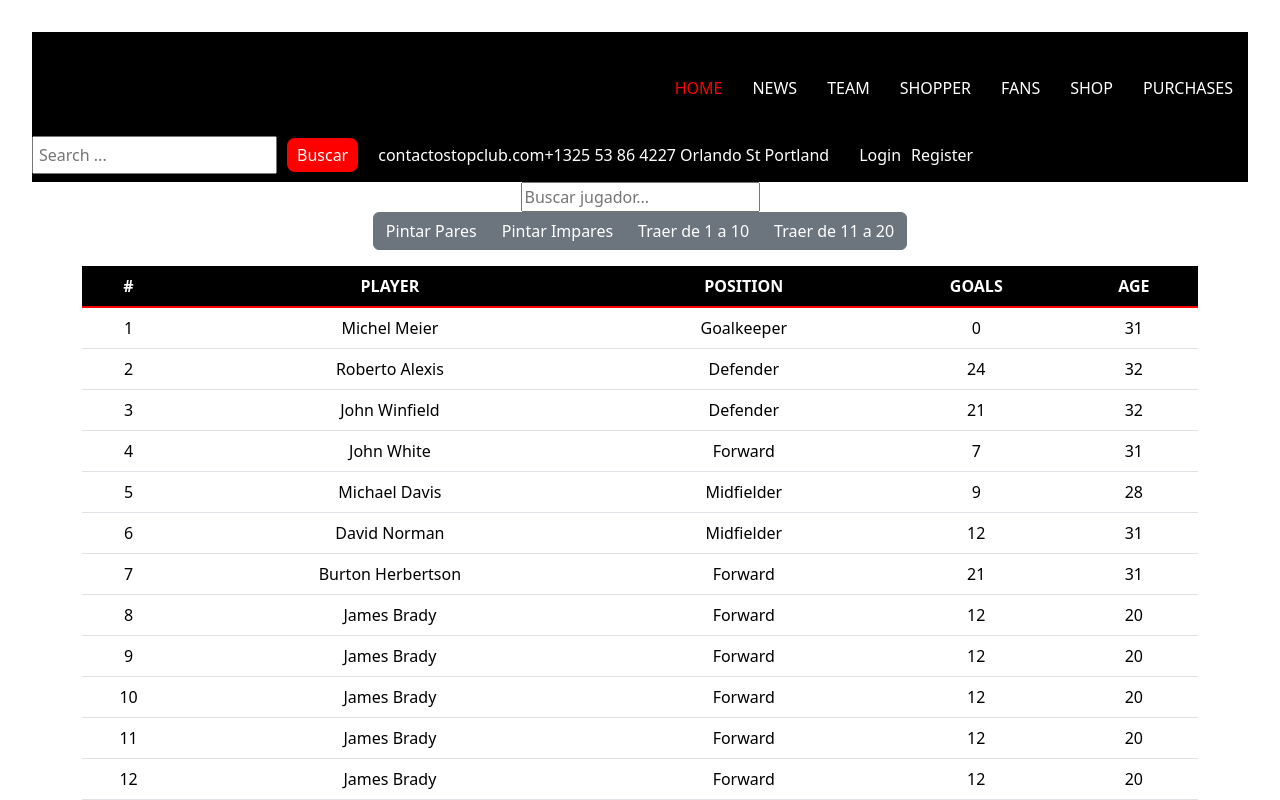
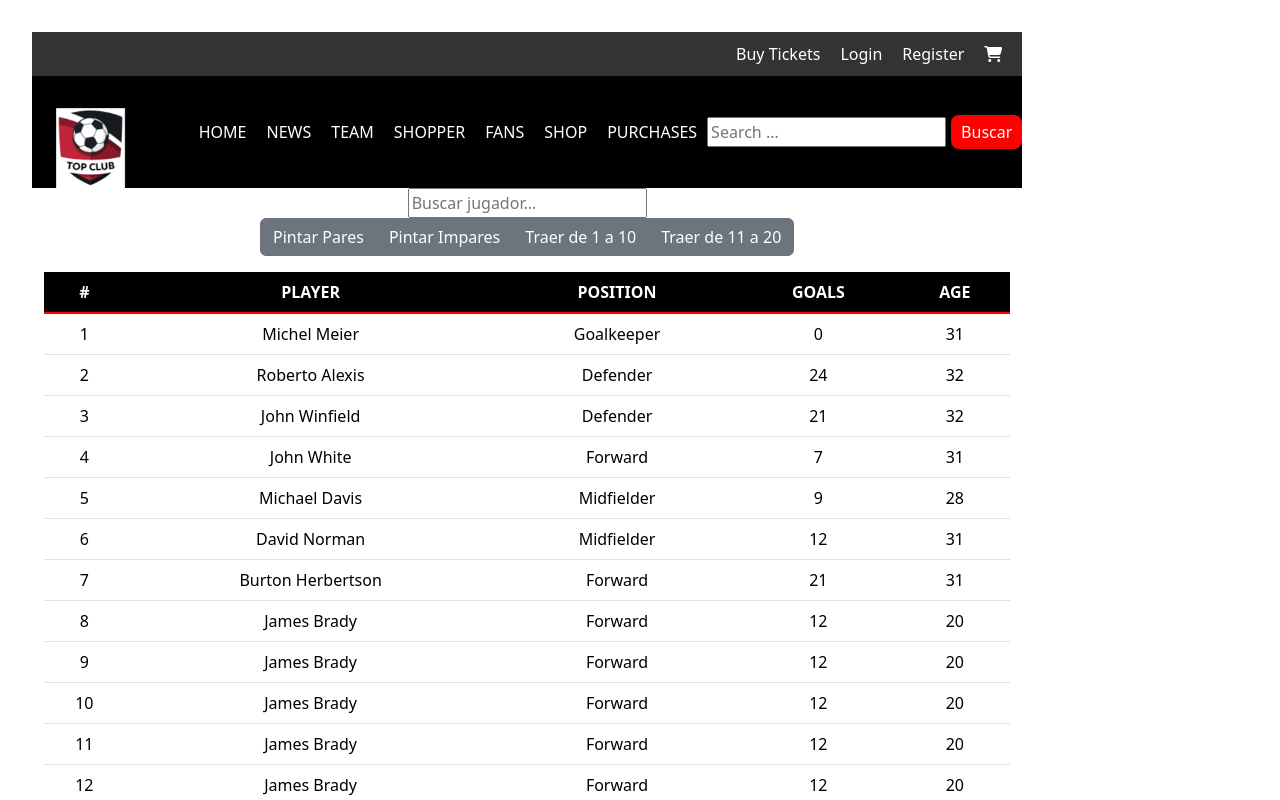
Before and after one commit to danibui/futbol_project, a React (Vite) app: page / in a window 1280 px wide. Shown: the top 800 px of the page. Built offline with nearby package versions, Linux system fonts and the light colour scheme.

Commit message:
Se implementa nuevo menu y se ajustan visuales del submenu

```diff
--- a/package.json
+++ b/package.json
@@ -10,6 +10,7 @@
     "preview": "vite preview"
   },
   "dependencies": {
+    "@fortawesome/fontawesome-free": "^6.5.2",
     "bootstrap": "^5.3.3",
     "react": "^18.2.0",
     "react-bootstrap": "^2.10.2",
--- a/src/App.jsx
+++ b/src/App.jsx
@@ -5,6 +5,7 @@ import  NavBar from './componentes/navbar_boostrap';
 import ResponsiveBreakpointsExample from './componentes/table';
 import 'bootstrap/dist/css/bootstrap.min.css';
 import Icons from './componentes/icons';
+import '@fortawesome/fontawesome-free/css/all.min.css';
 
 const element = <h1>Hello, world</h1>
 
--- a/src/componentes/Navbar.css
+++ b/src/componentes/Navbar.css
@@ -1,10 +1,16 @@
-/* NavBar.css */
+/* Estilos generales */
 .navbar {
-    background-color: #000; /* Fondo negro */
-    color: #fff; /* Texto blanco */
+  background: #000;
+  color: #fff;
   display: flex;
+  align-items: center;
   justify-content: space-between;
   padding: 10px 20px;
+}
+
+.logo img {
+  height: 80px;
+  margin-right: 40px;
 }
 
 .nav-links {
@@ -12,22 +18,34 @@
   margin: 0;
   padding: 0;
   display: flex;
+  align-items: center;
 }
 
 .nav-item {
-    padding: 0 15px;
-    cursor: pointer;
+  margin: 0 10px;
+  position: relative;
 }
 
 .nav-item a {
+  color: #fff;
   text-decoration: none;
-    color: #fff; /* Texto blanco */
-    transition: color 0.3s ease;
+  padding: 5px 0;
 }
 
-  .nav-item a:hover,
-  .nav-item.active a {
-    color: #f00; /* Texto rojo al pasar el mouse o en el enlace activo */
+.nav-item a::after {
+  content: '';
+  display: block;
+  width: 0;
+  height: 2px;
+  background: red;
+  transition: width 0.3s;
+  position: absolute;
+  bottom: 0;
+  left: 0;
+}
+
+.nav-item a:hover::after {
+  width: 100%;
 }
 
 .user-interactions {
@@ -36,38 +54,104 @@
 }
 
 .user-interactions form {
+  display: flex;
+  align-items: center;
+}
+
+.user-interactions input[type="text"] {
+  color: #000;
+  margin-right: 5px;
+}
+
+.user-interactions button {
+  color: #fff;
+  background: red;
+  padding: 5px 10px;
+  border: none;
+  cursor: pointer;
+}
+
+.user-interactions button:hover {
+  background: darkred;
+}
+
+/* Estilos para el menú superior */
+.top-menu {
+  background: #333;
+  color: #fff;
+  padding: 10px 20px;
+  display: flex;
+  justify-content: flex-end;
+}
+
+.top-menu .top-menu-links {
+  list-style-type: none;
+  margin: 0;
+  padding: 0;
+  display: flex;
+  align-items: center;
+}
+
+.top-menu .top-menu-item {
+  margin-left: 20px;
+}
+
+.top-menu .top-menu-item a {
+  color: #fff;
+  text-decoration: none;
+  padding: 5px 0;
+}
+
+.top-menu .top-menu-item a:hover {
+  color: red;
+}
+
+/* Estilos responsivos */
+@media (max-width: 768px) {
+  .navbar {
+    flex-direction: column;
+    align-items: flex-start;
+  }
+
+  .nav-links {
+    flex-direction: column;
+    width: 100%;
+  }
+
+  .nav-item {
+    margin: 10px 0;
+  }
+
+  .user-interactions {
+    width: 100%;
+    justify-content: space-between;
+  }
+
+  .top-menu {
+    justify-content: center;
+  }
+}
+
+@media (max-width: 480px) {
+  .logo img {
+    height: 60px;
     margin-right: 20px;
   }
 
+  .nav-item a {
+    font-size: 14px;
+  }
+
+  .user-interactions form {
+    flex-direction: column;
+  }
+
   .user-interactions input[type="text"] {
-    padding: 5px;
-    margin-right: 10px;
+    margin-right: 0;
+    margin-bottom: 10px;
   }
 
   .user-interactions button {
-    background-color: #f00; /* Fondo rojo */
-    color: #fff; /* Texto blanco */
-    border: none;
-    padding: 5px 10px;
-    cursor: pointer;
-    transition: background-color 0.3s ease;
+    width: 100%;
   }
-
-  .user-interactions button:hover {
-    background-color: #c00; /* Fondo rojo oscuro al pasar el mouse */
 }
-
-  .contact-info {
-    margin-right: 20px;
-    /* Estilos adicionales para la información de contacto */
-  }
-
-  .auth-links a {
-    text-decoration: none;
-    color: #fff; /* Texto blanco */
-    margin-left: 10px;
-  }
-
-  .auth-links a:hover {
-    color: #f00; /* Texto rojo al pasar el mouse */
-  }
--- a/src/componentes/navbar_boostrap.jsx
+++ b/src/componentes/navbar_boostrap.jsx
@@ -1,5 +1,7 @@
 import React, { useState } from 'react';
-import './Navbar.css'; // Asegúrate de tener un archivo CSS con los estilos necesarios
+import './Navbar.css';
+import logo from '../images/images.png';
+import '@fortawesome/fontawesome-free/css/all.min.css';
 
 const NavBar = () => {
   const [search, setSearch] = useState('');
@@ -10,45 +12,46 @@ const NavBar = () => {
 
   const handleSearchSubmit = (e) => {
     e.preventDefault();
-    // Aquí manejarías la lógica de búsqueda
     console.log('Buscando:', search);
   };
 
   return (
-    <nav className="navbar" style={{ background: '#000', color: '#fff' }}>
-      <div className="logo" style={{ float: 'left' }}> {/* Aquí iría tu logo */} </div>
-      <ul className="nav-links" style={{ listStyleType: 'none', margin: 0, padding: 0 }}>
-        {/* Agregar 'active' a la clase del enlace actual */}
-        <li className="nav-item active" style={{ display: 'inline' }}><a href="#home" style={{ color: 'red' }}>HOME</a></li>
-        <li className="nav-item" style={{ display: 'inline' }}><a href="#news">NEWS</a></li>
-        <li className="nav-item" style={{ display: 'inline' }}><a href="#team">TEAM</a></li>
-        <li className="nav-item" style={{ display: 'inline' }}><a href="#shopper">SHOPPER</a></li>
-        <li className="nav-item" style={{ display: 'inline' }}><a href="#fans">FANS</a></li>
-        <li className="nav-item" style={{ display: 'inline' }}><a href="#shop">SHOP</a></li>
-        <li className="nav-item" style={{ display: 'inline' }}><a href="#purchases">PURCHASES</a></li>
+    <div>
+      <div className="top-menu">
+        <ul className="top-menu-links">
+          <li className="top-menu-item"><a href="#option1">Buy Tickets</a></li>
+          <li className="top-menu-item"><a href="#option2">Login</a></li>
+          <li className="top-menu-item"><a href="#option3">Register</a></li>
+          <li className="top-menu-item"><a href="#cart"><i className="fas fa-shopping-cart"></i></a></li>
         </ul>
-      <div className="user-interactions" style={{ float: 'right' }}>
-        <form onSubmit={handleSearchSubmit} style={{ display: 'inline' }}>
+      </div>
+
+      <nav className="navbar">
+        <div className="logo">
+          <img src={logo} alt="Logo" />
+        </div>
+        <ul className="nav-links">
+          <li className="nav-item active"><a href="#home">HOME</a></li>
+          <li className="nav-item"><a href="#news">NEWS</a></li>
+          <li className="nav-item"><a href="#team">TEAM</a></li>
+          <li className="nav-item"><a href="#shopper">SHOPPER</a></li>
+          <li className="nav-item"><a href="#fans">FANS</a></li>
+          <li className="nav-item"><a href="#shop">SHOP</a></li>
+          <li className="nav-item"><a href="#purchases">PURCHASES</a></li>
+        </ul>
+        <div className="user-interactions">
+          <form onSubmit={handleSearchSubmit}>
             <input
               type="text"
               placeholder="Search ..."
               value={search}
               onChange={handleSearchChange}
-            style={{ color: '#000' }}
             />
-          <button type="submit" style={{ color: '#fff', background: 'red' }}>Buscar</button>
+            <button type="submit">Buscar</button>
           </form>
-        <div className="contact-info" style={{ display: 'inline' }}>
-          <span>contactostopclub.com</span>
-          <span>+1325 53 86 42</span>
-          <span>27 Orlando St Portland</span>
-        </div>
-        <div className="auth-links" style={{ display: 'inline' }}>
-          <a href="#login">Login</a>
-          <a href="#register">Register</a>
-        </div>
         </div>
       </nav>
+    </div>
   );
 }
 
```
Also changed, not shown: 1 other file (tests, documents, lock files or other folders). Lines whose indentation alone changed are shown as unchanged.
